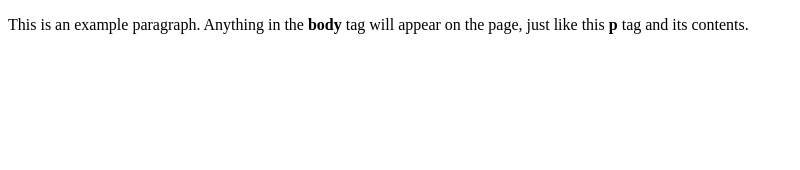
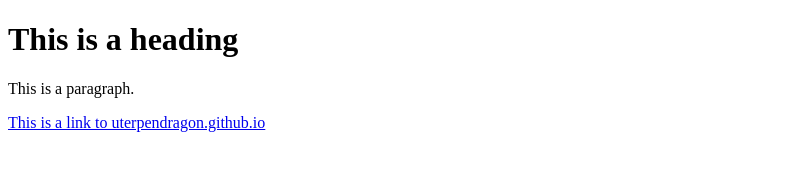
Before and after one commit to UterPendragon/uterpendragon.github.io, a plain HTML site: page index.html in a window 1280 px wide. Shown: the whole page, without its empty margins (0-800 px from the left). Drawn offline with Linux system fonts and the light colour scheme.

Commit message:
Update index.html

```diff
--- a/index.html
+++ b/index.html
@@ -1,9 +1,11 @@
 <!doctype html>
 <html>
   <head>
-    <title>This is the title of the webpage!</title>
+    <title>Test Site</title>
   </head>
   <body>
-    <p>This is an example paragraph. Anything in the <strong>body</strong> tag will appear on the page, just like this <strong>p</strong> tag and its contents.</p>
+    <h1>This is a heading</h1>
+    <p>This is a paragraph.</p>
+    <a href="https://www.uterpendragon.github.io">This is a link to uterpendragon.github.io</a>
   </body>
 </html>
```
